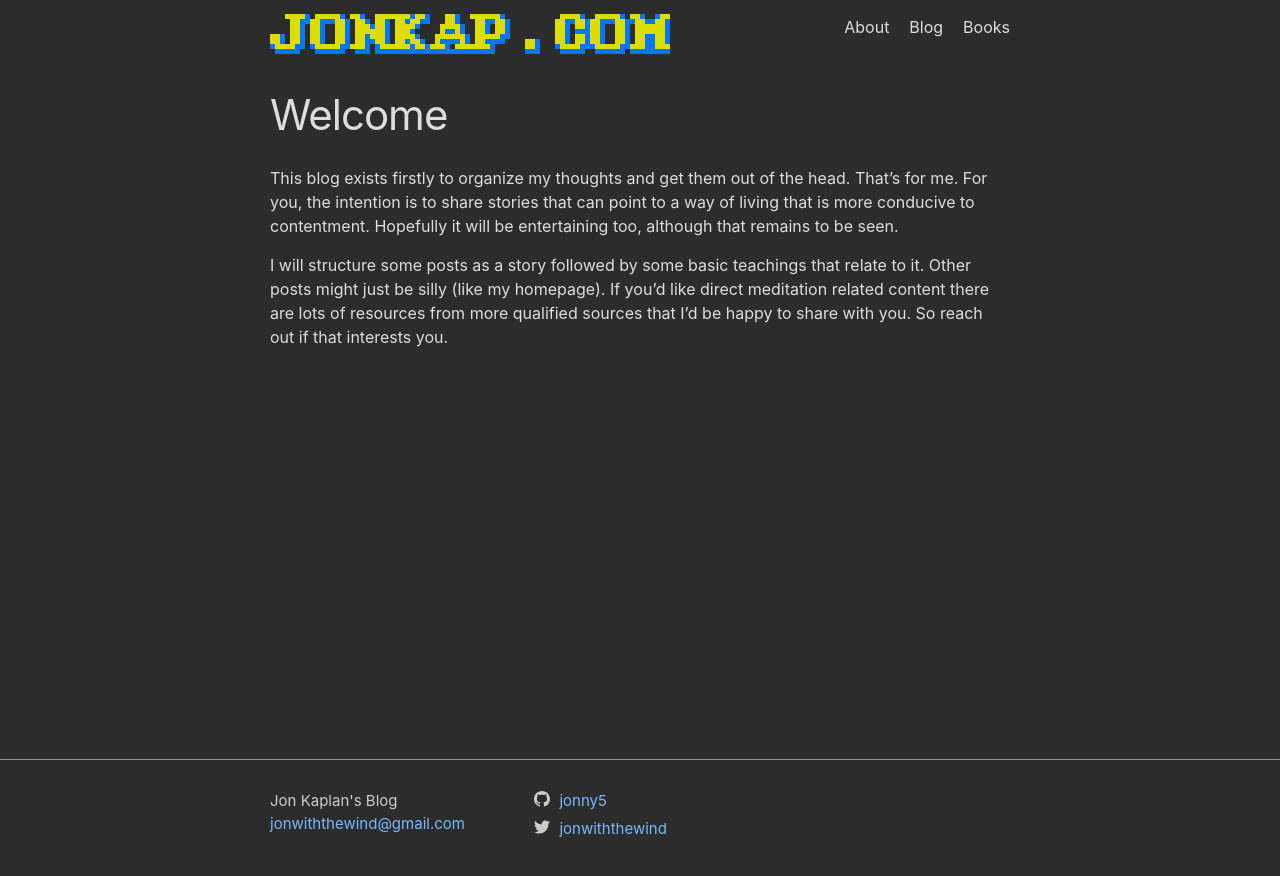
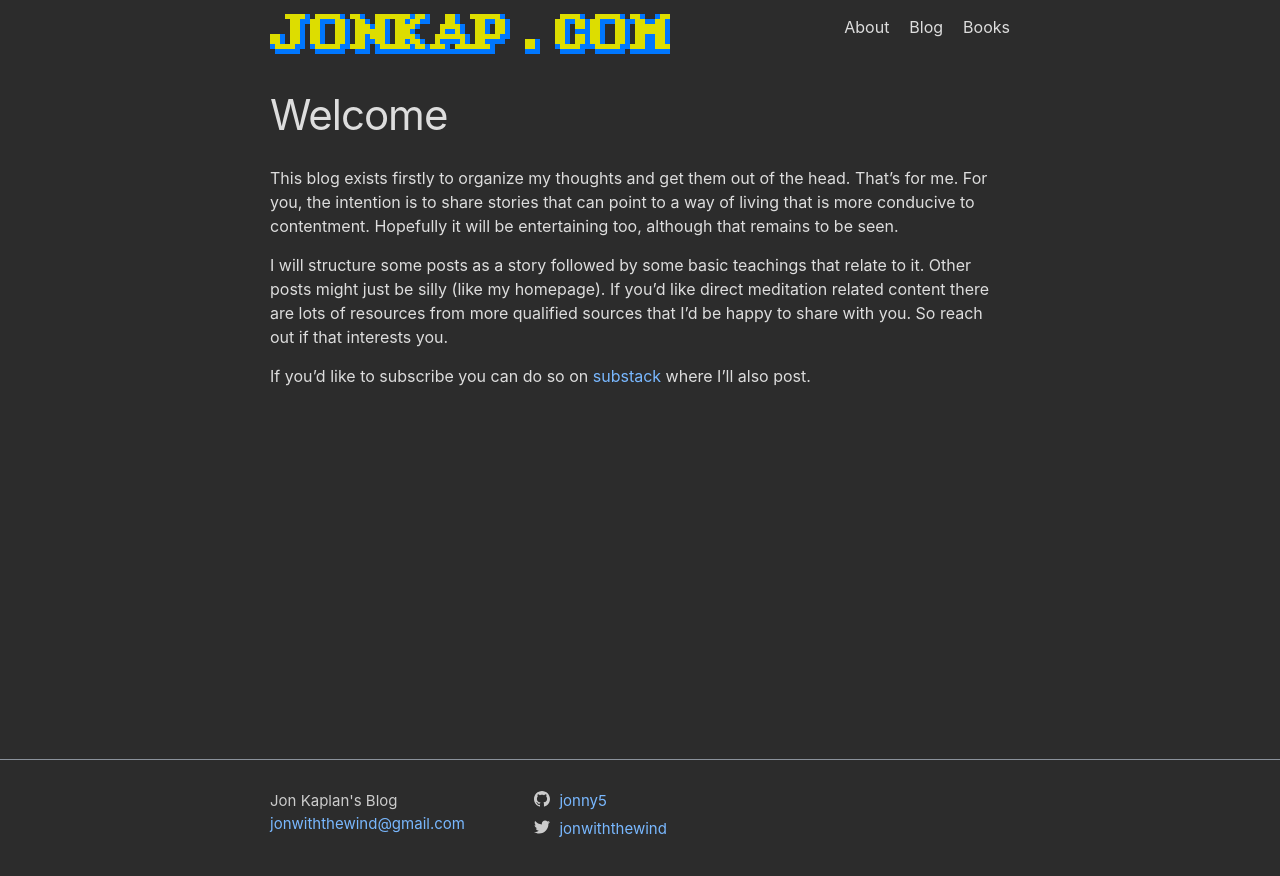
Before and after one commit to jonny5/jonkap, a Jekyll site: the page built from _posts/2024-08-29-welcome.md, in a window 1280 px wide. Shown: the top 876 px of the page. Built offline with Jekyll 4.4.1, drawn with Linux system fonts in a browser that asks for light colours; some web fonts are replaced.

Commit message:
Add call to action

```diff
--- a/_posts/2024-08-29-welcome.md
+++ b/_posts/2024-08-29-welcome.md
@@ -13,3 +13,5 @@ entertaining too, although that remains to be seen.
 I will structure some posts as a story followed by some basic teachings that relate to it. Other posts might just be
 silly (like my homepage). If you'd like direct meditation related content there are lots of resources from more
 qualified sources that I'd be happy to share with you. So reach out if that interests you.
+
+If you'd like to subscribe you can do so on [substack](https://jonkap.substack.com/) where I'll also post.
```
